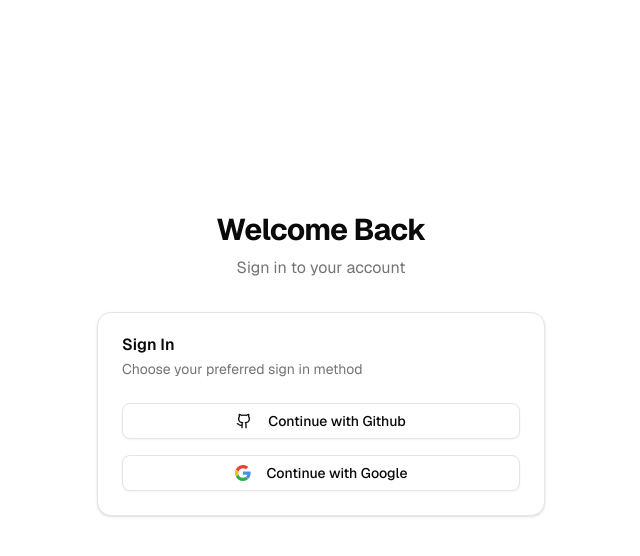
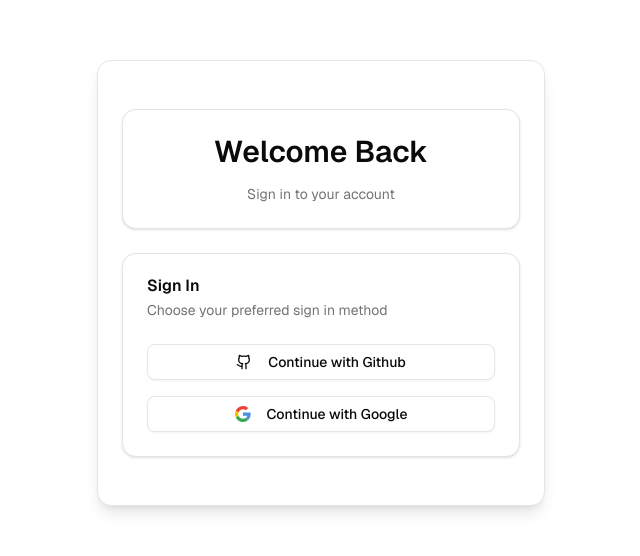
Before and after one commit to syedaAnusha/next-auth-demo, a Next.js app: page / in a window 1280 px wide. Shown: the part 116-672 px from the top of the page, without its empty margins (319-959 px from the left). Built offline with nearby package versions, Linux system fonts and the light colour scheme; no server answers.

Commit message:
Update page.tsx

```diff
--- a/src/app/page.tsx
+++ b/src/app/page.tsx
@@ -33,7 +33,7 @@ export default function Home() {
 
   return (
     <div className="min-h-screen p-8 pb-20 gap-8 sm:p-20 font-[family-name:var(--font-geist-sans)]">
-      <div className="max-w-4xl mx-auto space-y-8">
+      <div className="max-w-4xl mx-auto">
         {session ? (
           <>
             <Card className="p-6">
@@ -126,16 +126,17 @@ export default function Home() {
             </div>
           </>
         ) : (
-          <div className="flex min-h-screen flex-col items-center justify-center p-4 md:p-24">
-            <div className="w-full max-w-md mx-auto space-y-6">
-              <div className="text-center mb-8">
-                <h1 className="text-3xl font-bold tracking-tight">
-                  Welcome Back
-                </h1>
-                <p className="text-muted-foreground mt-2">
+          <div className="flex min-h-screen flex-col items-center justify-start p-4 md:p-24">
+            <Card className="w-full max-w-md mx-auto shadow-lg">
+              <CardContent className="p-6 space-y-6">
+                <Card className="text-center">
+                  <CardHeader>
+                    <CardTitle className="text-3xl">Welcome Back</CardTitle>
+                    <CardDescription className="mt-2">
                       Sign in to your account
-                </p>
-              </div>
+                    </CardDescription>
+                  </CardHeader>
+                </Card>
 
                 <Card>
                   <CardHeader>
@@ -171,7 +172,8 @@ export default function Home() {
                     </Button>
                   </CardContent>
                 </Card>
-            </div>
+              </CardContent>
+            </Card>
           </div>
         )}
       </div>
```
Lines whose indentation alone changed are shown as unchanged.
